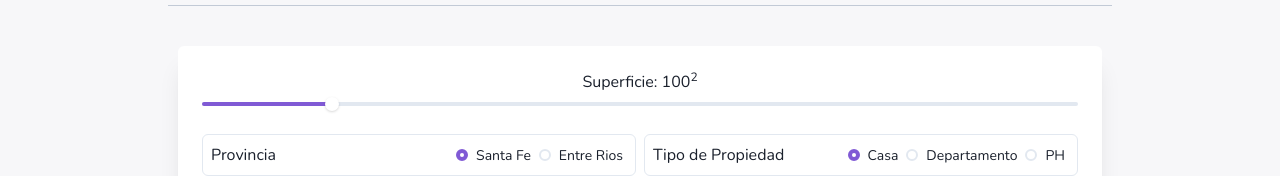
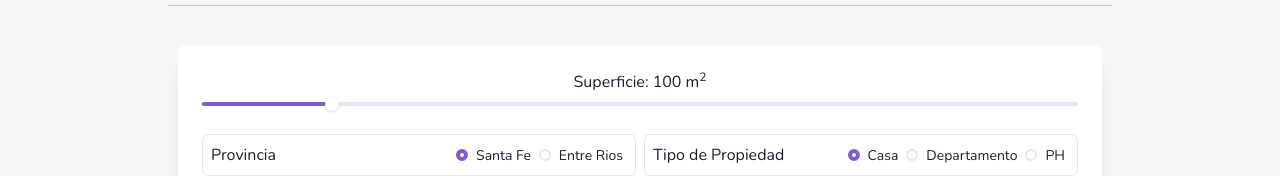
Before and after one commit to rodrigoodz/proyecto_inmobiliaria_nextjs, a Next.js app: page /appraisal in a window 1280 px wide. Shown: the part 187-363 px from the top of the page. Built offline with nearby package versions, Linux system fonts and the light colour scheme.

Commit message:
añadido metros al slider

```diff
--- a/components/SliderControl.js
+++ b/components/SliderControl.js
@@ -20,8 +20,7 @@ const SliderControl = ({
     <Box>
       <Center>
         <Text>
-          Superficie: {currentValue}
-          <sup>2</sup>
+          Superficie: {currentValue} m<sup>2</sup>
         </Text>
       </Center>
       <Slider
```
